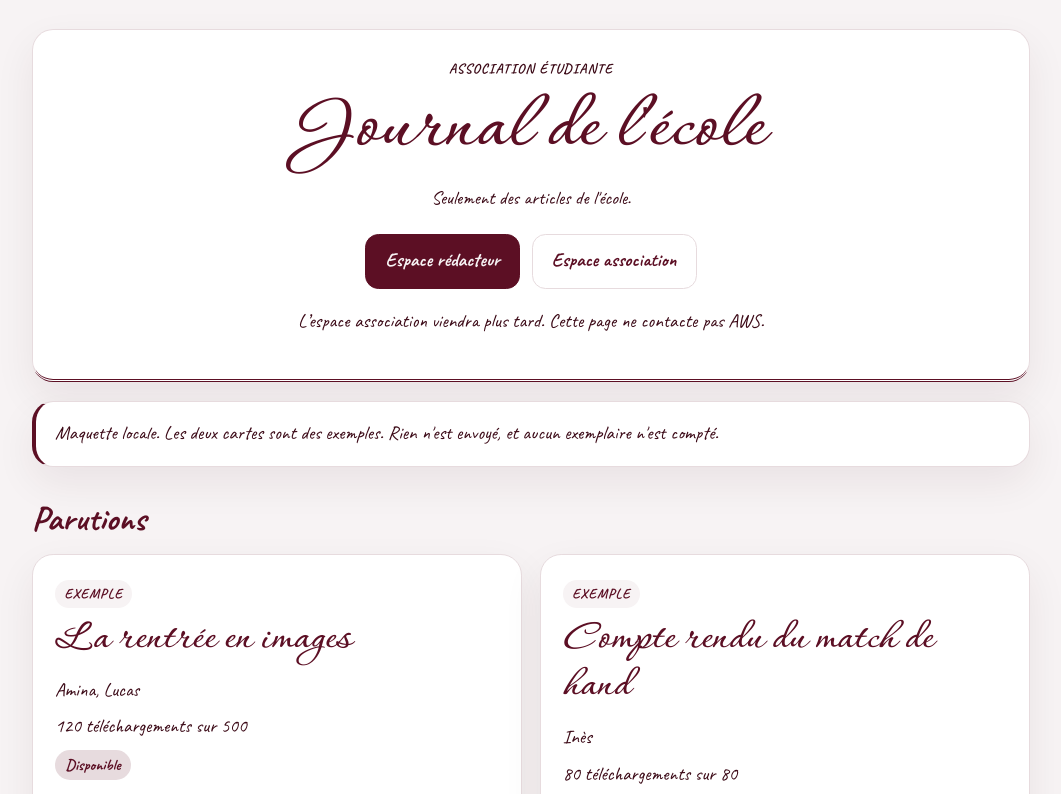
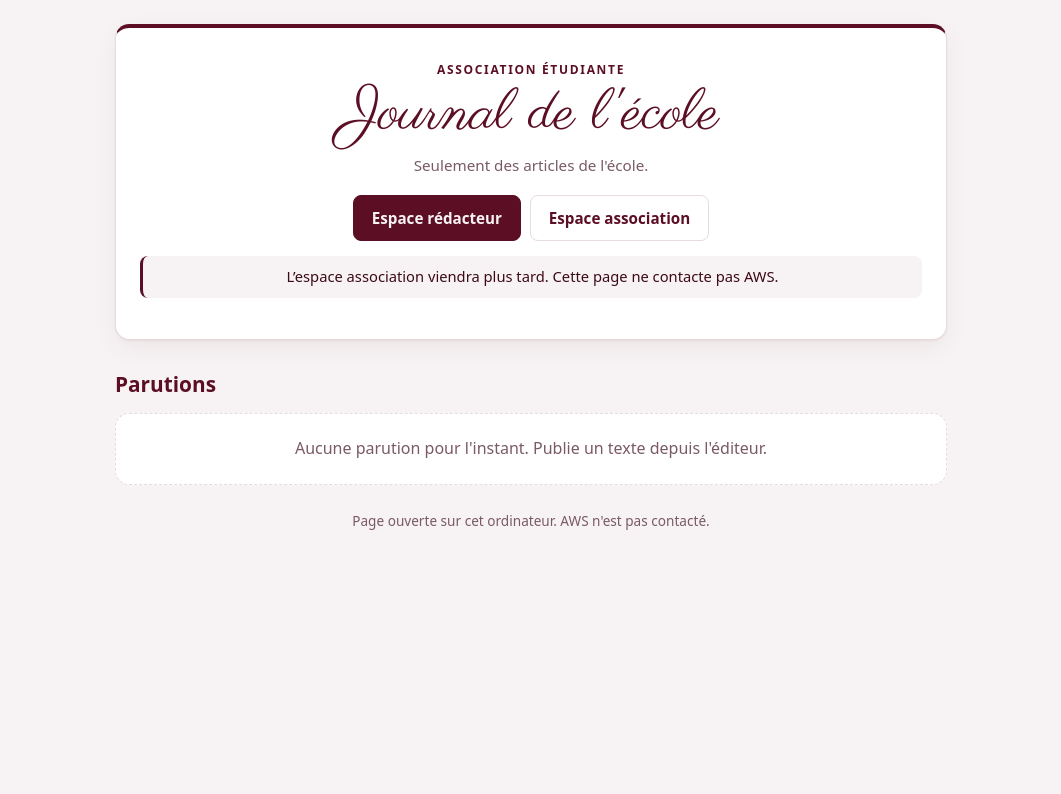
Before and after one commit to sevillaangela/Projet-de-dev-et-cloud, a website with bundled scripts: page src/web/index.html in a window 1280 px wide. Both pictures are taken after a click on the button "Espace association". Shown: the top 794 px of the page, without its empty margins (109-1170 px from the left). Built offline with nearby package versions, Linux system fonts and the light colour scheme.

Commit message:
last modif

```diff
--- a/package.json
+++ b/package.json
@@ -25,6 +25,7 @@
   },
   "scripts": {
     "test": "vitest run",
-    "acceuil": "node web/server.js"
+    "accueil": "node src/web/server.js",
+    "ensemble": "node scripts/ensemble.js"
   }
 }
--- a/src/web/css/acceuil.css
+++ b/src/web/css/acceuil.css
@@ -1,16 +1,8 @@
 /* Calligraphies servies par notre serveur. Pas de CDN. */
 @font-face {
-  font-family: "Corinthia";
-  src: url("../fonts/Corinthia-Regular.ttf") format("truetype");
+  font-family: "Parisienne";
+  src: url("../fonts/Parisienne-Regular.ttf") format("truetype");
   font-weight: 400;
-  font-style: normal;
-  font-display: swap;
-}
-
-@font-face {
-  font-family: "Corinthia";
-  src: url("../fonts/Corinthia-Bold.ttf") format("truetype");
-  font-weight: 700;
   font-style: normal;
   font-display: swap;
 }
@@ -32,7 +24,7 @@
   --carte: #fff;
   --ombre: 0 16px 40px rgb(60 10 23 / 0.07);
   --plume: "Caveat", "Segoe Script", cursive;
-  --calligraphie: "Corinthia", "Caveat", cursive;
+  --calligraphie: "Parisienne", "Caveat", cursive;
   color: var(--survol);
   background: var(--fond);
   font-family: var(--plume);
@@ -73,7 +65,7 @@ h3 {
 h1 {
   margin: 0.15rem 0 0.35rem;
   font-family: var(--calligraphie);
-  font-weight: 700;
+  font-weight: 400;
   font-size: clamp(3rem, 8vw, 4.4rem);
   line-height: 1.15;
 }
@@ -87,13 +79,6 @@ h3 {
   margin: 0.2rem 0 0.35rem;
   font-size: 1.55rem;
 }
-h3.publie {
-  font-family: var(--calligraphie);
-  font-weight: 700;
-  font-size: 2.35rem;
-  line-height: 1.05;
-}
-
 
 .kicker,
 .example {
@@ -340,37 +325,77 @@ textarea:focus-visible {
   outline: 2px solid var(--encre);
   border-color: var(--encre);
 }
-
-.uniquement-lecteur {
-  position: absolute;
-  width: 1px;
-  height: 1px;
-  padding: 0;
-  margin: -1px;
-  overflow: hidden;
-  clip: rect(0, 0, 0, 0);
-  white-space: nowrap;
-  border: 0;
+/* ===== Habillage sobre ===== */
+:root {
+  --plume: system-ui, -apple-system, "Segoe UI", Roboto, "Helvetica Neue", Arial, sans-serif;
+  --ombre: 0 1px 2px rgb(60 10 23 / 0.06), 0 8px 24px rgb(60 10 23 / 0.06);
+  --muet: #7a5a63;
+  font-size: 1rem;
+  line-height: 1.6;
 }
 
-#cadre-apercu h2 {
-  font-family: var(--calligraphie);
-  font-weight: 700;
-  font-size: clamp(2.2rem, 6vw, 3.2rem);
-  line-height: 1.05;
+/* Titres : la calligraphie reste sur le nom du journal seulement */
+h1 { font-size: clamp(2.6rem, 7vw, 3.6rem); }
+h2 { margin: 2rem 0 0.75rem; font-size: 1.3rem; }
+h3 { font-size: 1.15rem; }
+h3.publie { font-size: 2rem; }
+
+/* En-tête */
+.masthead {
+  padding: 2rem 1.5rem 1.6rem;
+  border-top: 4px solid var(--encre);
+  border-bottom: 1px solid var(--bord);
+}
+.kicker { color: var(--encre); font-size: 0.75rem; letter-spacing: 0.14em; }
+.rule { color: var(--muet); font-size: 0.95rem; }
+
+/* Cartes */
+.masthead, .issue, .banner, form, .vide { border-radius: 0.9rem; }
+.issue { padding: 1.25rem; transition: box-shadow 0.15s; }
+.issue:hover {
+  box-shadow: 0 2px 4px rgb(60 10 23 / 0.08), 0 12px 28px rgb(60 10 23 / 0.1);
+}
+.banner { font-size: 0.95rem; }
+.vide { color: var(--muet); }
+
+/* Boutons */
+button, .actions a, .issue a.ouvrir {
+  padding: 0.6rem 1.1rem;
+  border-radius: 0.5rem;
+  font-size: 0.95rem;
+  font-weight: 600;
+  transition: background 0.15s, border-color 0.15s;
 }
 
-#apercu-texte {
-  white-space: pre-wrap;
-  margin-top: 0.8rem;
+/* Formulaires */
+form { gap: 1rem; padding: 1.4rem; }
+label { font-size: 0.9rem; font-weight: 600; }
+input, textarea {
+  background: #fff;
+  border-radius: 0.5rem;
+  padding: 0.7rem 0.85rem;
+}
+input:focus-visible, textarea:focus-visible {
+  outline: none;
+  border-color: var(--encre);
+  box-shadow: 0 0 0 3px rgb(92 15 36 / 0.15);
+}
+button:focus-visible, a:focus-visible {
+  outline: 2px solid var(--encre);
+  outline-offset: 2px;
 }
 
-.outils {
-  display: flex;
-  flex-wrap: wrap;
-  gap: 0.4rem;
+/* Messages d'état */
+.note {
+  padding: 0.6rem 0.85rem;
+  border-left: 3px solid var(--encre);
+  border-radius: 0.5rem;
+  background: var(--fond);
+  font-size: 0.92rem;
 }
 
-.outils button {
-  padding: 0.35rem 0.75rem;
-}
+/* Étiquettes, liens, pied de page */
+.state { font-size: 0.78rem; }
+.liens a { font-weight: 600; text-decoration: none; }
+.liens a:hover { text-decoration: underline; }
+footer { color: var(--muet); text-align: center; }
--- a/src/web/index.html
+++ b/src/web/index.html
@@ -9,10 +9,7 @@
   <body>
     <header class="masthead">
   <p class="kicker">Association étudiante</p>
-      <h1>
-        <span class="uniquement-lecteur">Journal de l'école</span>
-        <span aria-hidden="true" data-ecrire>Journal de l'école</span>
-      </h1>
+  <h1>Journal de l'école</h1>
   <p class="rule">Seulement des articles de l'école.</p>
   <div class="actions">
     <a href="entree.html">Espace rédacteur</a>
@@ -22,31 +19,10 @@
 </header>
 
 <main>
-      <p class="banner">
-        Maquette locale. Les deux cartes sont des exemples.
-        Rien n'est envoyé, et aucun exemplaire n'est compté.
-      </p>
-
   <h2>Parutions</h2>
-      <ul class="issues">
-        <li class="issue">
-          <p class="example">Exemple</p>
-          <h3 class="publie">La rentrée en images</h3>
-          <p>Amina, Lucas</p>
-          <p>120 téléchargements sur 500</p>
-          <p class="state state-open">Disponible</p>
-          <button type="button" data-exemple="rentree">Télécharger</button>
-        </li>
-        <li class="issue">
-          <p class="example">Exemple</p>
-          <h3 class="publie">Compte rendu du match de hand</h3>
-          <p>Inès</p>
-          <p>80 téléchargements sur 80</p>
-          <p class="state state-empty">Épuisé</p>
-          <button type="button" data-exemple="hand">Télécharger</button>
-        </li>
-      </ul>
-      <p id="message-exemple" class="note" role="status"></p>
+  <p id="vide" class="vide">Aucune parution pour l'instant. Publie un texte depuis l'éditeur.</p>
+  <ul id="parutions" class="issues" hidden></ul>
+  <p id="message-parution" class="note" role="status"></p>
 </main>
 
     <footer>
--- a/src/web/js/api.js
+++ b/src/web/js/api.js
@@ -1,6 +1,6 @@
 import { lireIdentite } from './identite.js'
 
-export const API = 'http://127.0.0.1:43111'
+export const API = 'https://u6t0o0omz8.execute-api.eu-north-1.amazonaws.com'
 
 export async function api(methode, chemin, corps) {
   const identite = lireIdentite()
```
Also changed, not shown: samconfig.toml (added, +13 -0 lines), src/web/documents.html (+2 -2 lines), template.yaml (+6 -2 lines), 1 other file. Lines whose indentation alone changed are shown as unchanged.
